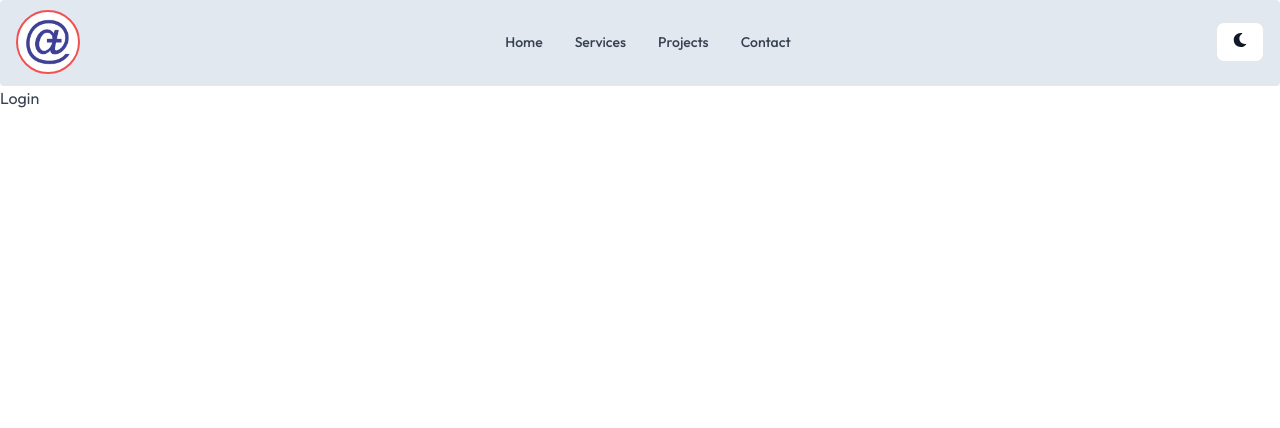
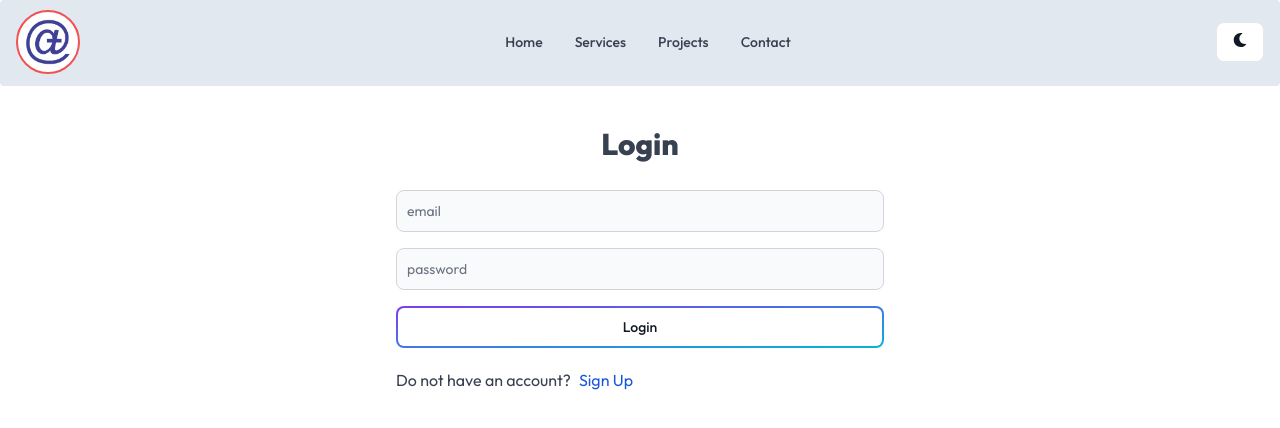
Before and after one commit to Ameneterh/amene-terhemen, a React (Vite) app in the folder client/: page /login in a window 1280 px wide. Shown: the top 428 px of the page. Built offline with nearby package versions, Linux system fonts and the light colour scheme.

Commit message:
complete login page functionality

```diff
--- a/client/src/pages/Login.jsx
+++ b/client/src/pages/Login.jsx
@@ -1,5 +1,78 @@
-import React from "react";
+import { Button, TextInput } from "flowbite-react";
+import { useState } from "react";
+import { Link, useNavigate } from "react-router-dom";
 
 export default function Login() {
-  return <div>Login</div>;
+  const [formData, setFormData] = useState({});
+  const [error, setError] = useState(null);
+  const [loading, setLoading] = useState(false);
+  const navigate = useNavigate();
+
+  const handleChange = (e) => {
+    setFormData({
+      ...formData,
+      [e.target.id]: e.target.value,
+    });
+  };
+
+  const handleSubmit = async (e) => {
+    e.preventDefault();
+
+    try {
+      setLoading(true);
+      const res = await fetch("/api/auth/login", {
+        method: "POST",
+        headers: { "content-Type": "application/json" },
+        body: JSON.stringify(formData),
+      });
+      const data = await res.json();
+      if (data.success === false) {
+        setLoading(false);
+        setError(data.message);
+        return;
+      }
+      setLoading(false);
+      setError(null);
+      navigate("/");
+    } catch (error) {
+      setLoading(false);
+      setError(error.message);
+    }
+  };
+
+  return (
+    <div className="p-3 max-w-lg mx-auto">
+      <h1 className="text-3xl text-center font-semibold my-7">Login</h1>
+      <form onSubmit={handleSubmit} className="flex flex-col gap-4">
+        <TextInput
+          type="email"
+          placeholder="email"
+          id="email"
+          onChange={handleChange}
+        />
+        <TextInput
+          type="password"
+          placeholder="password"
+          id="password"
+          onChange={handleChange}
+        />
+
+        <Button
+          disabled={loading}
+          outline
+          gradientDuoTone="purpleToBlue"
+          type="submit"
+        >
+          {loading ? "Logging in ..." : "Login"}
+        </Button>
+      </form>
+      <div className="flex gap-2 mt-5">
+        <p>Do not have an account?</p>
+        <Link to="/signup">
+          <span className="text-blue-700 hover:underline">Sign Up</span>
+        </Link>
+      </div>
+      {error && <p className="text-red-500 mt-5">{error}</p>}
+    </div>
+  );
 }
```
